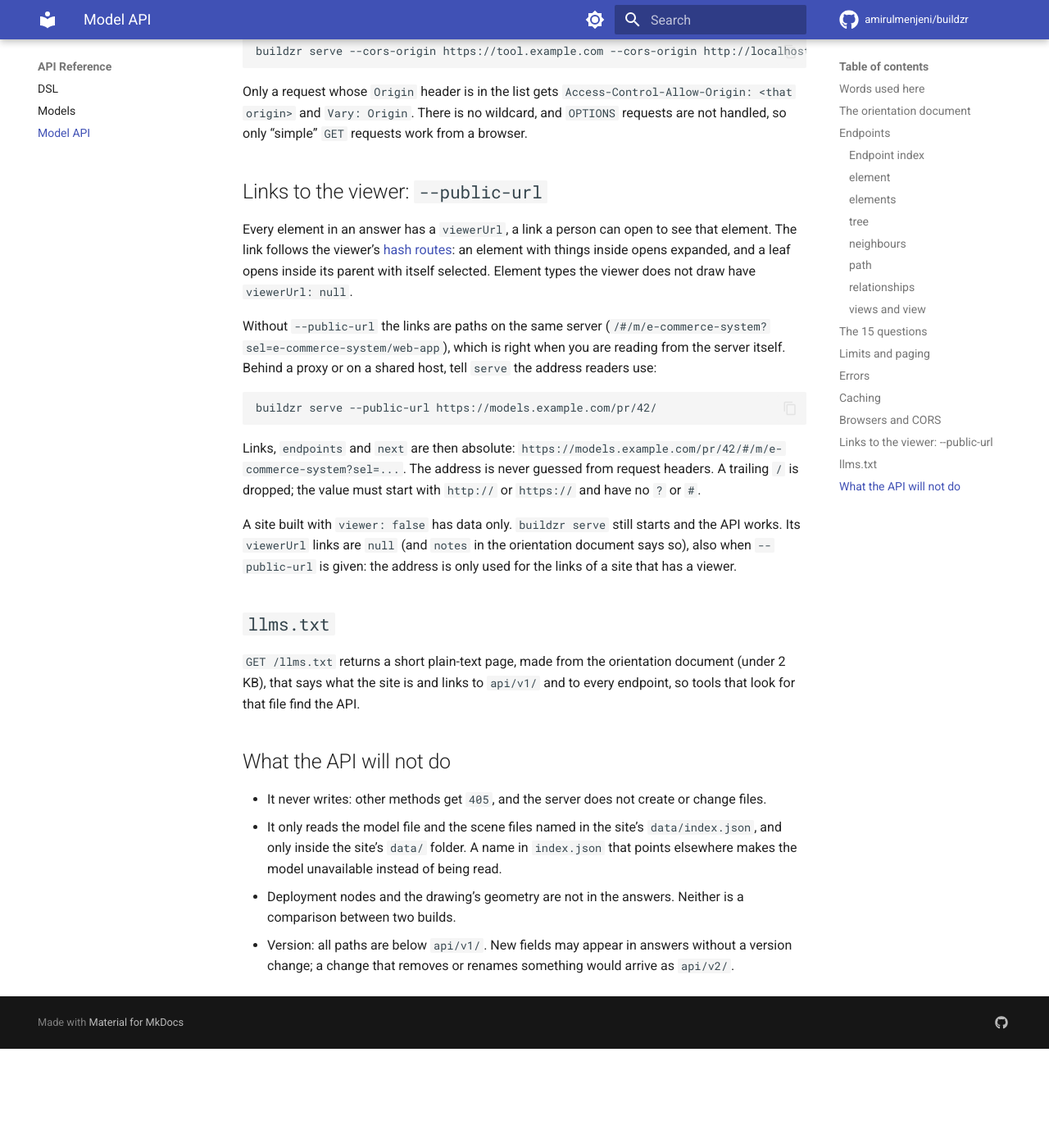
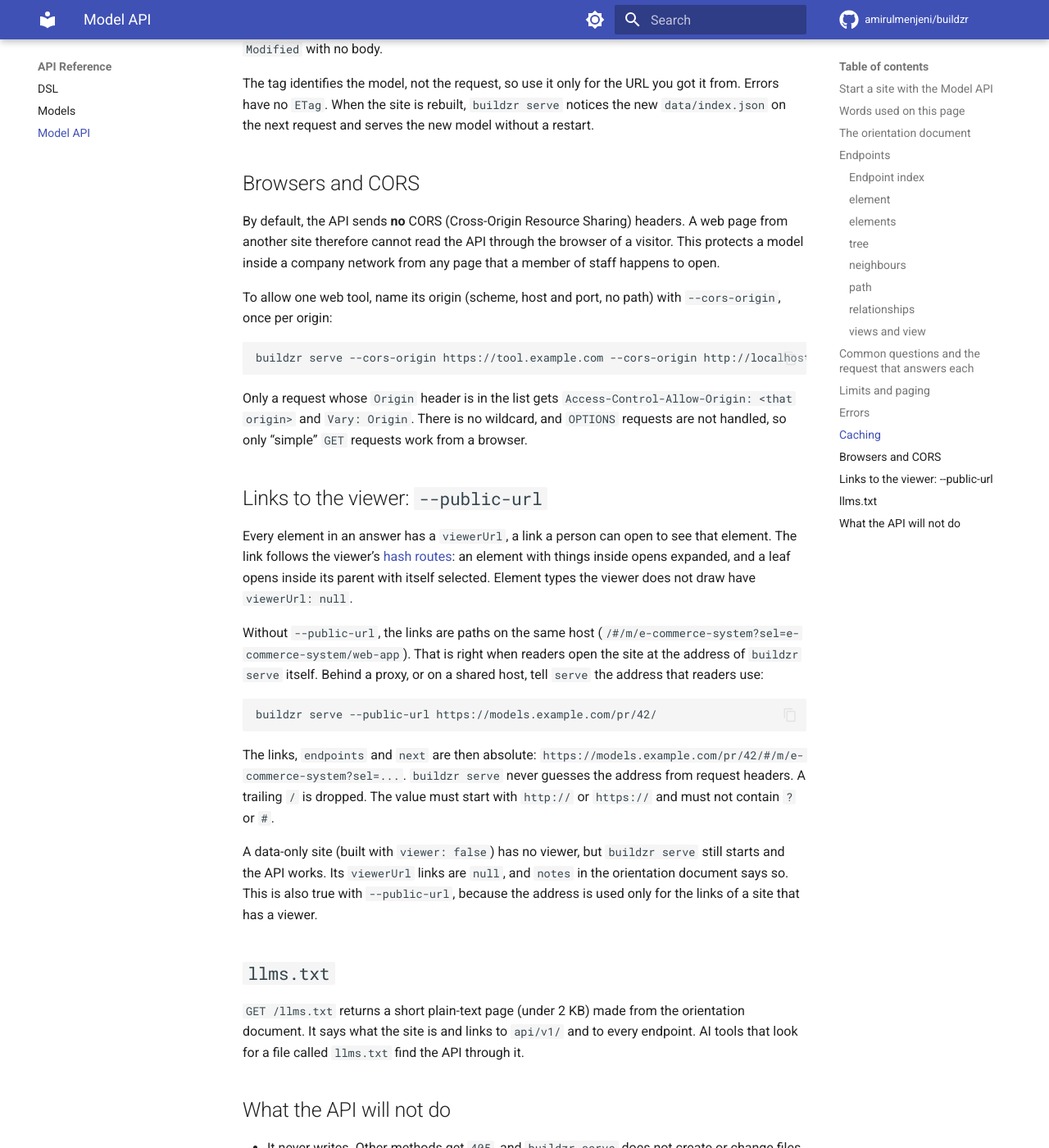
Before and after one commit to amirulmenjeni/buildzr, an MkDocs documentation site: the page built from docs/model-api.md, in a window 1280 px wide and 1400 px high, scrolled down 16018 px. Shown: the whole window at 82% size. Built offline with MkDocs 1.6.1 and Material for MkDocs 9.7.7, drawn with Linux system fonts in a browser that asks for light colours; comment, search, counter and statistics services are not loaded; before the commit the page ends 17297 px from its top, so only the background shows below that; some of the changed text lies outside the part shown.

Commit message:
docs(model-api): rewrite for clarity

````diff
--- a/docs/model-api.md
+++ b/docs/model-api.md
@@ -1,8 +1,14 @@
 # Model API
 
-`buildzr serve` does more than show the diagrams. For every [site](cli.md) it also answers questions about the architecture as JSON, so scripts, CI jobs, dashboards, AI assistants or a person with `curl` can ask "what talks to the database?" without opening the viewer and without knowing anything about the Python code that produced the model.
+The Model API answers questions about your architecture as JSON. Scripts, CI (continuous integration) jobs, dashboards, AI assistants, or a person with `curl`, can ask "what talks to the database?" without opening the viewer and without reading the Python code of the model.
 
-The API is **read-only**. It only answers `GET` (and `HEAD`). It lives next to the viewer, at `api/v1/` below the site's address:
+`buildzr serve` provides the Model API for every [site](cli.md) it serves, at `api/v1/` below the address of the site. The API is **read-only**: it answers only `GET` and `HEAD` requests.
+
+This page is a reference of the API: the orientation document, every endpoint with an example, the limits, the errors, caching, browser access and the links to the viewer.
+
+## Start a site with the Model API
+
+Build a site and serve it:
 
 ```text
 $ buildzr build -w examples/buildzr_models_example.py
@@ -13,11 +19,11 @@
 Model API at http://127.0.0.1:8000/api/v1/ (read only)
 ```
 
-Then ask with any HTTP client, for example `curl -s http://127.0.0.1:8000/api/v1/`. You will get the orientation document shown below.
+Then send a request with any HTTP client, for example `curl -s http://127.0.0.1:8000/api/v1/`. The answer is the [orientation document](#the-orientation-document).
 
-The examples below were produced by running these calls against the site built from `examples/buildzr_models_example.py`. They show the default output of `buildzr serve`, without `--public-url`.
+The examples on this page are real answers from the site built from `examples/buildzr_models_example.py`, a model in the buildzr repository. They show the default output of `buildzr serve`, without `--public-url`.
 
-## Words used here
+## Words used on this page
 
 | Word | Meaning |
 |---|---|
@@ -26,11 +32,13 @@
 | **relationship** | An explicit "A uses B" statement written in the model, with a description and sometimes a technology. Its id is `<source id>-><destination id>`, plus `:<description>` when two relationships connect the same pair. |
 | **rollup** | An arrow between two big boxes stands for every relationship between what is inside them. This API follows the same rule as the viewer: a relationship of a descendant counts for its ancestors. |
 | **view** | A diagram the authors chose to draw (for example a system context view), as opposed to the free browsing the viewer offers. |
-| **modelHash** | A fingerprint of the model. The same model always has the same hash, and every answer carries it. |
+| **modelHash** | A fingerprint of the model, shown as `sha256:` and a hash. The same model always has the same hash, and every answer carries it. |
+| **site** | The folder that `buildzr build` writes: the viewer, the model data and `build.json`. |
+| **viewer** | The web page inside a site that draws the diagrams. A **data-only site** has no viewer. |
 
 ## The orientation document
 
-`GET api/v1/` tells a reader what the model is, how big it is and how to ask. Start here.
+`GET api/v1/` returns the orientation document. It tells a reader what the model is, how big it is, and which requests it can send. Start here.
 
 ```http
 GET /api/v1/
@@ -532,7 +540,7 @@
 
 `relationships` in `view` is `null` when the view's drawing cannot be read.
 
-## The 15 questions
+## Common questions and the request that answers each
 
 | # | Question | Call |
 |---|---|---|
@@ -578,7 +586,9 @@
 | `q` | | | 200 characters |
 | any other text parameter | | | 500 characters |
 
-Every list says if it was cut short: `truncated` is `true` and, for `elements` and `relationships`, `next` is the URL of the next page. Follow `next` until `truncated` is `false`. A `cursor` belongs to one model: after a rebuild with a different model an old cursor gets `409` (`cursor-stale`), so a reader never mixes two models. One answer never holds more than about 1 MB of items; if it would, the page ends early and `next` continues from there.
+Every list says whether it was cut short. If it was, `truncated` is `true`, and for `elements` and `relationships`, `next` is the URL of the next page. Follow `next` until `truncated` is `false`.
+
+A `cursor` belongs to one model. After a rebuild with a different model, an old cursor gets `409` (`cursor-stale`), so a reader never mixes two models. One answer never holds more than about 1 MB of items; if it would, the page ends early and `next` continues from there.
 
 ## Errors
 
@@ -626,11 +636,15 @@
 
 ## Caching
 
-Every successful answer has a strong `ETag` that is the quoted `modelHash`, and `Cache-Control: no-cache` (always ask the server, as for the site's other files). Send the tag back in `If-None-Match` and an unchanged model answers `304 Not Modified` with no body. The tag identifies the model, not the query, so use it only for the URL you got it from. Errors have no `ETag`. When the site is rebuilt, the server notices the new `data/index.json` on the next request and serves the new model without a restart.
+Every successful answer has a strong `ETag` header, which is the quoted `modelHash`, and `Cache-Control: no-cache`: a client must always ask `buildzr serve` again, as for the other files of the site. Send the tag back in `If-None-Match`; if the model has not changed, the answer is `304 Not Modified` with no body.
+
+The tag identifies the model, not the request, so use it only for the URL you got it from. Errors have no `ETag`. When the site is rebuilt, `buildzr serve` notices the new `data/index.json` on the next request and serves the new model without a restart.
 
 ## Browsers and CORS
 
-By default the API sends **no** CORS headers, so a web page opened from another site cannot read it through the visitor's browser. A model inside a company network should not be readable by any page a staff member happens to open. To allow one tool, name its origin (scheme, host and port, no path), once per origin:
+By default, the API sends **no** CORS (Cross-Origin Resource Sharing) headers. A web page from another site therefore cannot read the API through the browser of a visitor. This protects a model inside a company network from any page that a member of staff happens to open.
+
+To allow one web tool, name its origin (scheme, host and port, no path) with `--cors-origin`, once per origin:
 
 ```text
 buildzr serve --cors-origin https://tool.example.com --cors-origin http://localhost:3000
@@ -642,23 +656,23 @@
 
 Every element in an answer has a `viewerUrl`, a link a person can open to see that element. The link follows the viewer's [hash routes](viewer-hash-routes.md): an element with things inside opens expanded, and a leaf opens inside its parent with itself selected. Element types the viewer does not draw have `viewerUrl: null`.
 
-Without `--public-url` the links are paths on the same server (`/#/m/e-commerce-system?sel=e-commerce-system/web-app`), which is right when you are reading from the server itself. Behind a proxy or on a shared host, tell `serve` the address readers use:
+Without `--public-url`, the links are paths on the same host (`/#/m/e-commerce-system?sel=e-commerce-system/web-app`). That is right when readers open the site at the address of `buildzr serve` itself. Behind a proxy, or on a shared host, tell `serve` the address that readers use:
 
 ```text
 buildzr serve --public-url https://models.example.com/pr/42/
 ```
 
-Links, `endpoints` and `next` are then absolute: `https://models.example.com/pr/42/#/m/e-commerce-system?sel=...`. The address is never guessed from request headers. A trailing `/` is dropped; the value must start with `http://` or `https://` and have no `?` or `#`.
+The links, `endpoints` and `next` are then absolute: `https://models.example.com/pr/42/#/m/e-commerce-system?sel=...`. `buildzr serve` never guesses the address from request headers. A trailing `/` is dropped. The value must start with `http://` or `https://` and must not contain `?` or `#`.
 
-A site built with `viewer: false` has data only. `buildzr serve` still starts and the API works. Its `viewerUrl` links are `null` (and `notes` in the orientation document says so), also when `--public-url` is given: the address is only used for the links of a site that has a viewer.
+A data-only site (built with `viewer: false`) has no viewer, but `buildzr serve` still starts and the API works. Its `viewerUrl` links are `null`, and `notes` in the orientation document says so. This is also true with `--public-url`, because the address is used only for the links of a site that has a viewer.
 
 ## `llms.txt`
 
-`GET /llms.txt` returns a short plain-text page, made from the orientation document (under 2 KB), that says what the site is and links to `api/v1/` and to every endpoint, so tools that look for that file find the API.
+`GET /llms.txt` returns a short plain-text page (under 2 KB) made from the orientation document. It says what the site is and links to `api/v1/` and to every endpoint. AI tools that look for a file called `llms.txt` find the API through it.
 
 ## What the API will not do
 
-- It never writes: other methods get `405`, and the server does not create or change files.
-- It only reads the model file and the scene files named in the site's `data/index.json`, and only inside the site's `data/` folder. A name in `index.json` that points elsewhere makes the model unavailable instead of being read.
+- It never writes. Other methods get `405`, and `buildzr serve` does not create or change files.
+- It reads only the model data file and the scene files that `data/index.json` of the site names, and only inside the `data/` folder of the site. If a name in `index.json` points elsewhere, the model becomes unavailable; the file is not read.
 - Deployment nodes and the drawing's geometry are not in the answers. Neither is a comparison between two builds.
 - Version: all paths are below `api/v1/`. New fields may appear in answers without a version change; a change that removes or renames something would arrive as `api/v2/`.
````
